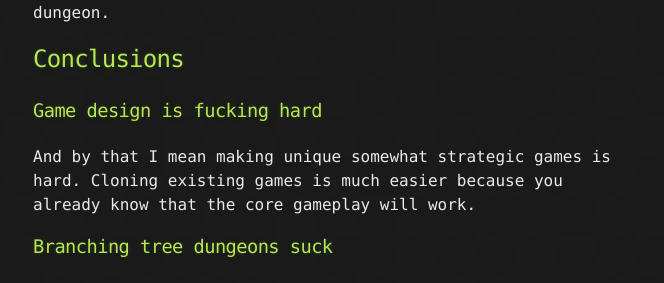
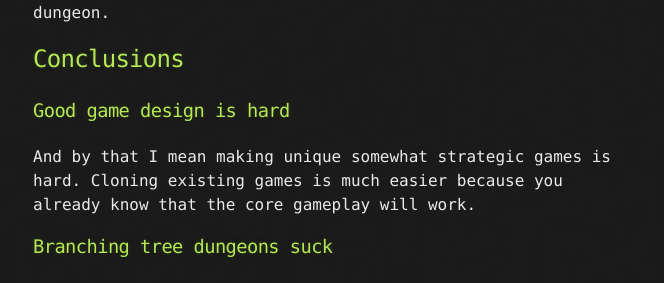
Before and after one commit to barocon/barocon.github.io, a Jekyll site: the page built from _posts/2017-2-12-dungeon_game_prototypes.md, in a window 1280 px wide and 900 px high, scrolled down 3111 px. Shown: the part 316-599 px from the top of the window, without its empty margins (307-971 px from the left). Built offline with Jekyll 4.4.1, drawn with Linux system fonts in a browser that asks for light colours; comment, search, counter and statistics services are not loaded.

Commit message:
minor tweak

```diff
--- a/_posts/2017-2-12-dungeon_game_prototypes.md
+++ b/_posts/2017-2-12-dungeon_game_prototypes.md
@@ -41,7 +41,7 @@ I quickly ran into design issues again. The gameplay is pretty boring and lacks
 
 ## Conclusions
 
-### Game design is fucking hard
+### Good game design is hard
 And by that I mean making unique somewhat strategic games is hard. Cloning existing games is much easier because you already know that the core gameplay will work.
 
 ### Branching tree dungeons suck
```
